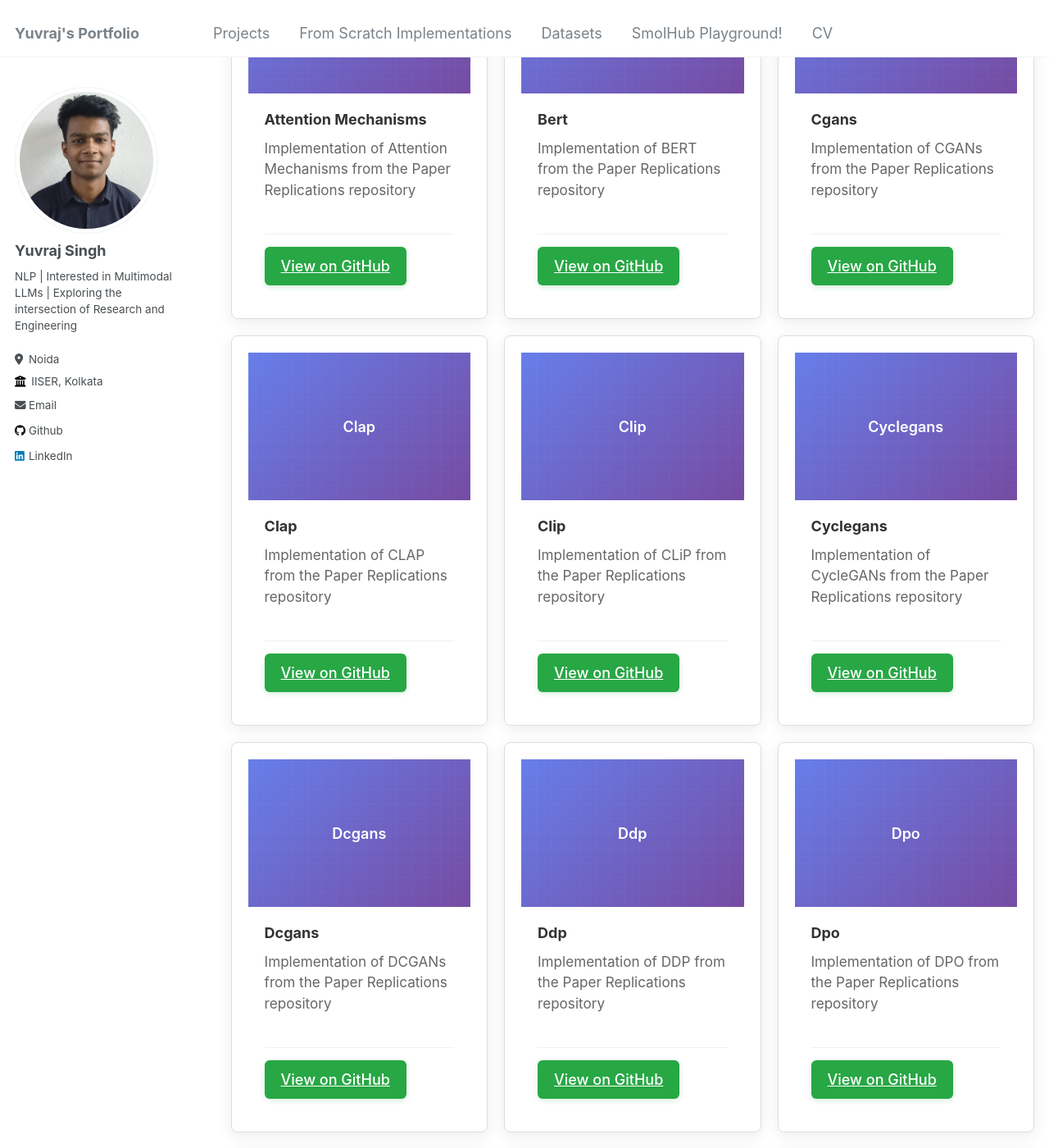
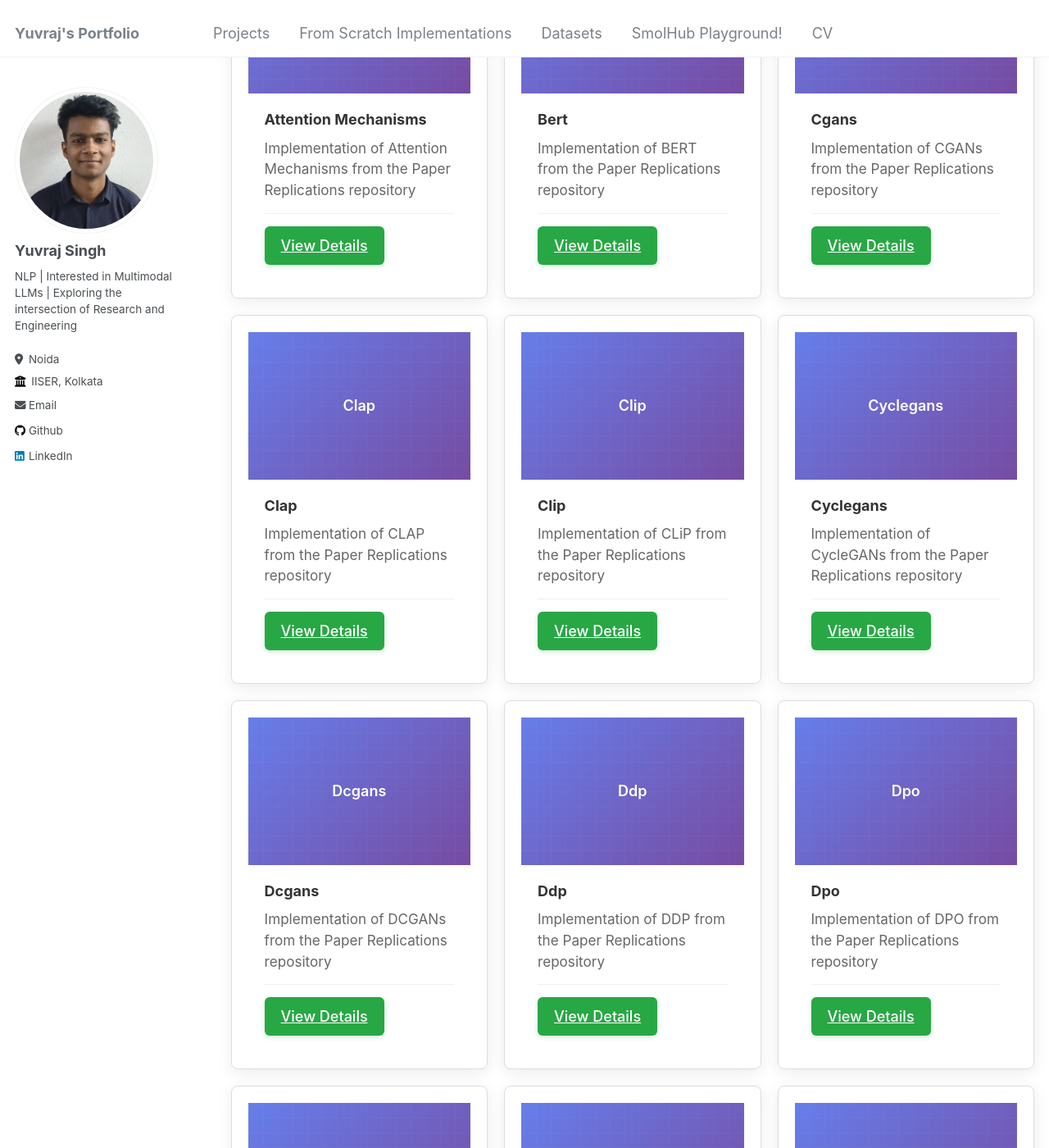
Before and after one commit to YuvrajSingh-mist/SmolHub-Website, a Jekyll site: the page built from _pages/models_old.html, in a window 1280 px wide and 1400 px high, scrolled down 768 px. Shown: the whole window at 82% size. Built offline with Jekyll 4.4.1, drawn with Linux system fonts in a browser that asks for light colours; some of the changed text lies outside the part shown.

Commit message:
Added fallbacks

```diff
--- a/_includes/dataset-card.html
+++ b/_includes/dataset-card.html
@@ -26,8 +26,8 @@
     {% endif %}
 
     <div class="model-card__footer">
-      <a href="{{ repo_url }}" target="_blank" rel="noopener" class="github-btn">
-        View on GitHub
+      <a href="{{ base_path }}{{ post.url }}" class="github-btn" rel="permalink">
+        View Details
       </a>
     </div>
   </div>
--- a/_includes/model-card.html
+++ b/_includes/model-card.html
@@ -26,8 +26,8 @@
     {% endif %}
 
     <div class="model-card__footer">
-      <a href="{{ repo_url }}" target="_blank" rel="noopener" class="github-btn">
-        View on GitHub
+      <a href="{{ base_path }}{{ post.url }}" class="github-btn" rel="permalink">
+        View Details
       </a>
     </div>
   </div>
--- a/assets/css/models.css
+++ b/assets/css/models.css
@@ -1,8 +1,7 @@
 /* Custom styles for AI Models page */
 .models-grid {
     display: grid;
-    grid-template-columns: repeat(2, 1fr);
-    grid-template-rows: repeat(5, 1fr);
+    grid-template-columns: repeat(3, 1fr);
     gap: 25px;
     margin: 30px 0;
     padding: 0;
@@ -11,14 +10,12 @@
 @media (max-width: 1200px) {
     .models-grid {
         grid-template-columns: repeat(2, 1fr);
-        grid-template-rows: repeat(5, 1fr);
     }
 }
 
 @media (max-width: 768px) {
     .models-grid {
         grid-template-columns: repeat(2, 1fr);
-        grid-template-rows: repeat(5, 1fr);
         gap: 15px;
     }
 }
@@ -26,7 +23,6 @@
 @media (max-width: 480px) {
     .models-grid {
         grid-template-columns: 1fr;
-        grid-template-rows: repeat(10, 1fr);
     }
 }
 
```
